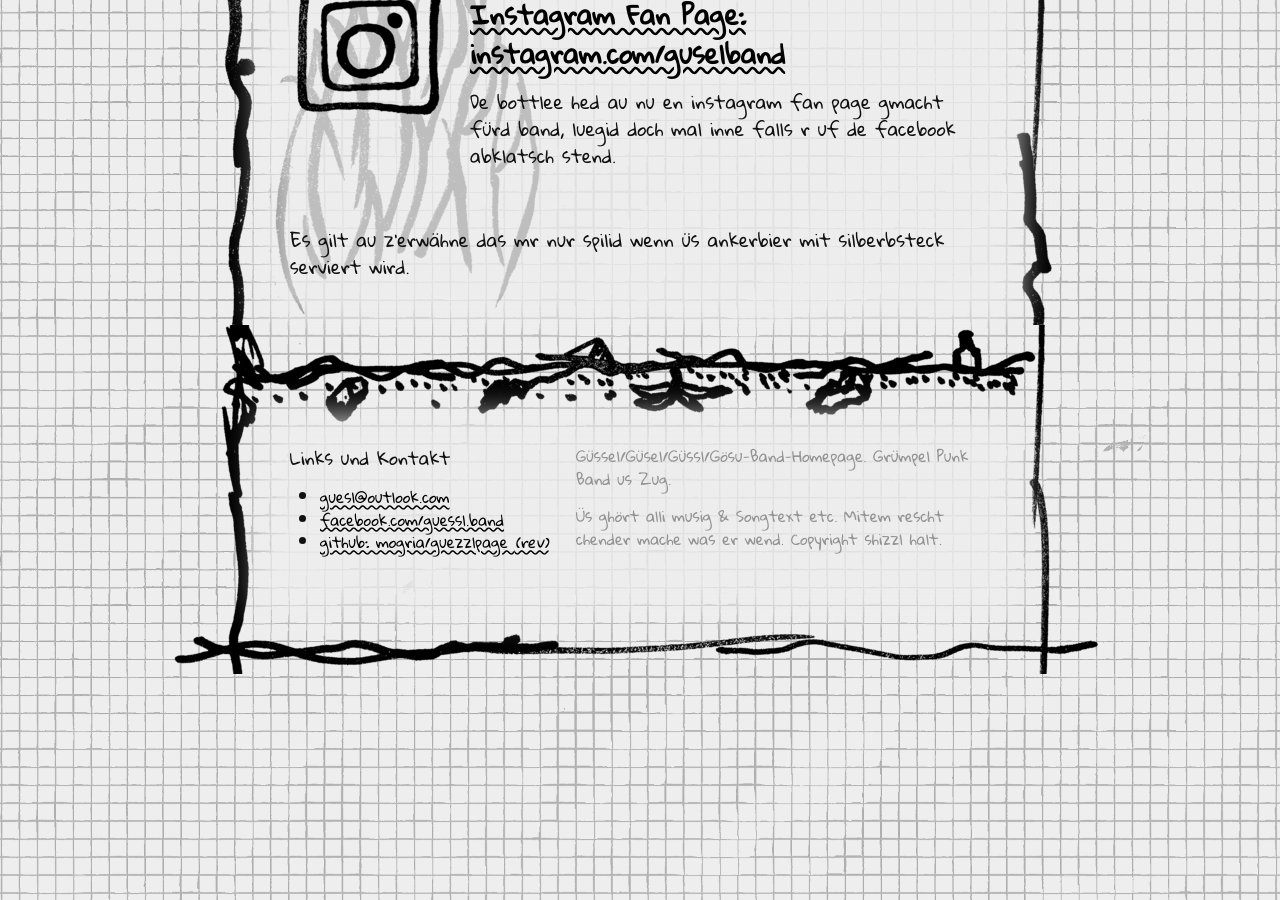
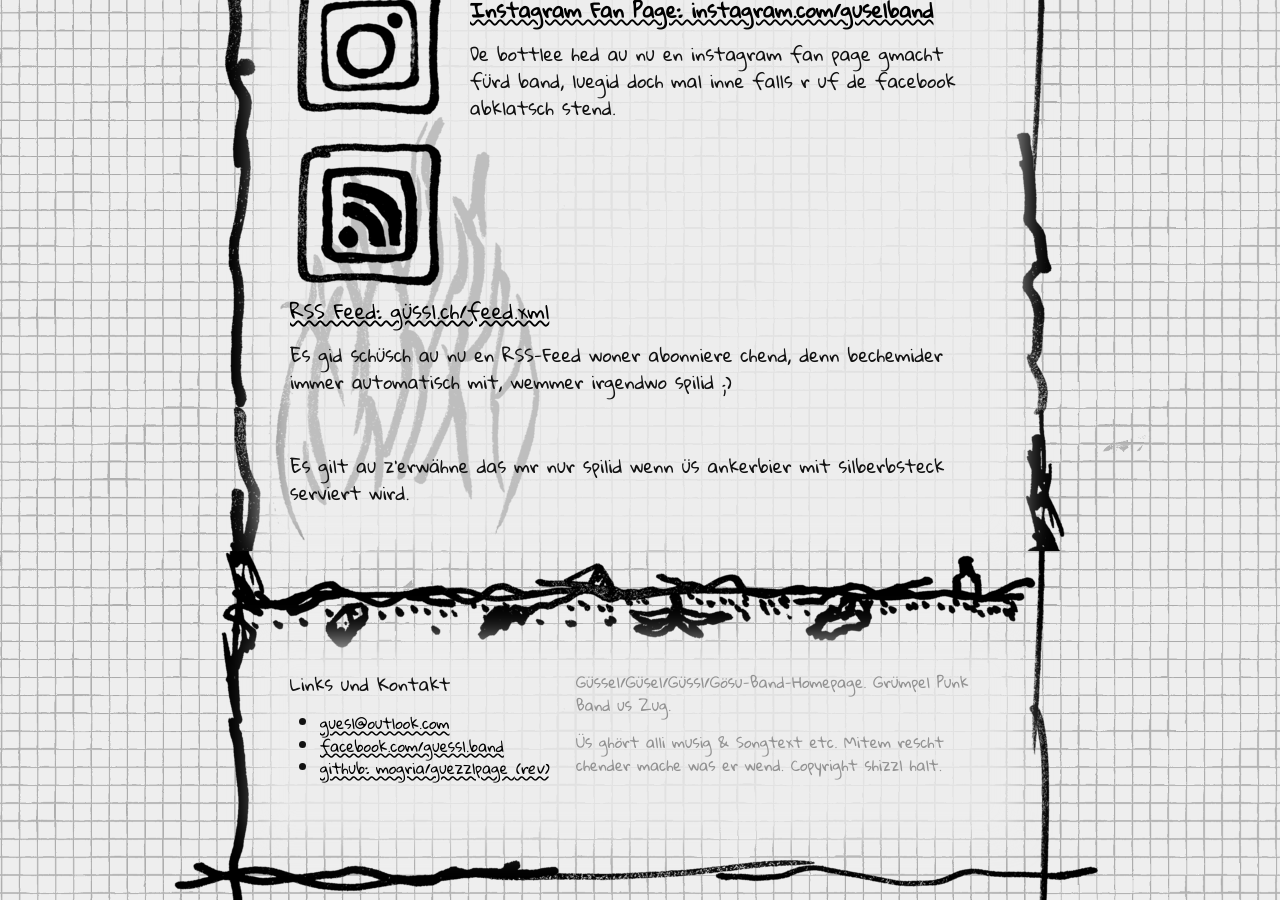
Before and after one commit to mogria/guezzlpage, a Jekyll site: the page built from kontakt.html, in a window 1280 px wide and 900 px high, scrolled down 1031 px. Built offline with Jekyll 4.4.1, drawn with Linux system fonts in a browser that asks for light colours.

Commit message:
add RSS to contact page

```diff
--- a/kontakt.html
+++ b/kontakt.html
@@ -15,7 +15,7 @@
         <div class="image-box">
             <img src="{{ "/img/icon-facebook.png" | relative_url }}">
         </div>
-        <h3 class="contact-name">Facebook: facebook.com/guessl.band</h3>
+        <h4 class="contact-name">Facebook: facebook.com/guessl.band</h4>
     </a>
     <p class="contact-description">Uf üsere facebook siite chender ufem laufende bliibe, odr üs eifach aschribe, au wege gigs &amp; so<p>
 </div>
@@ -26,7 +26,7 @@
         <div class="image-box">
             <img src="{{ "/img/icon-email.png" | relative_url }}">
         </div>
-        <h3 class="contact-name">Email: guesl ät outlook döt kom</h3>
+        <h4 class="contact-name">Email: guesl ät outlook döt kom</h4>
     </a>
 
     <p class="contact-description">Ihr chend üs au es Mail zuecho lah falls üch das lieber isch &amp; ihr ke bock uf facebook hend</p>
@@ -38,7 +38,7 @@
         <div class="image-box">
             <img src="{{ "/img/icon-instagram.png" | relative_url }}">
         </div>
-        <h3 class="contact-name">Instagram Fan Page: instagram.com/guselband</h3>
+        <h4 class="contact-name">Instagram Fan Page: instagram.com/guselband</h4>
     </a>
 
     <p class="contact-description">De bottlee hed au nu en instagram fan page gmacht fürd band, luegid doch mal inne falls r uf de facebook abklatsch stend.</p>
@@ -46,6 +46,20 @@
 <div class="clear" />
 
 
+<div class="contact-rss">
+
+    <a href="{{ "/feed.xml" | prepend: site.baseurl }}" class="contact-link">
+        <div class="image-box">
+            <img src="{{ "/img/icon-rss.png" | relative_url }}">
+        </div>
+        <h4 class="contact-name">RSS Feed: güssl.ch/feed.xml</h4>
+    </a>
+
+    <p class="contact-description">Es gid schüsch au nu en RSS-Feed woner abonniere chend, denn bechemider immer automatisch mit, wemmer irgendwo spilid ;)</p>
+</div>
+<div class="clear" />
+
+
 <p>&nbsp;</p>
 
 <p>Es gilt au z'erwähne das mr nur spilid wenn üs ankerbier mit silberbsteck serviert wird.</p>
```
Also changed, not shown: img/icon-rss.png (added), 1 other file.
